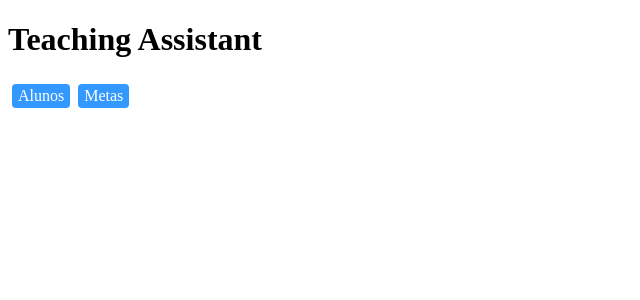
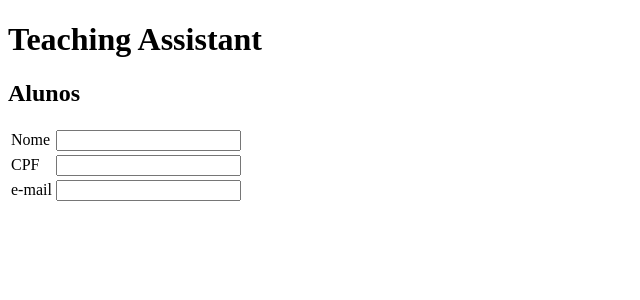
Before and after one commit to pauloborba/teachingassistant, an Angular app in the folder ta-gui/: page / in a window 1280 px wide. Shown: the top 300 px of the page, without its empty margins (0-640 px from the left). Built offline with nearby package versions, Linux system fonts and the light colour scheme.

Commit message:
elementos do formulario para cadastro de alunos

```diff
--- a/ta-gui/src/app/app.component.html
+++ b/ta-gui/src/app/app.component.html
@@ -1,14 +1,22 @@
-<html>
-
 <h1>
   Teaching Assistant
 </h1>
 
-<nav>
-    <a name="alunos" routerLink="/alunos">Alunos</a>
-    <a routerLink="/metas">Metas</a>
-</nav>
+<h2>
+  Alunos
+</h2>
 
-<router-outlet></router-outlet>
-
-</html>
+<table>
+<tr>
+   <td><label>Nome </label></td>
+   <td><input [(ngModel)]="aluno.nome" ></td>
+</tr>
+<tr>
+   <td><label>CPF </label></td>
+   <td><input [(ngModel)]="aluno.cpf" ></td>
+</tr>
+<tr>
+   <td><label>e-mail </label></td>
+   <td><input [(ngModel)]="aluno.email" ></td>
+</tr>
+</table>
--- a/ta-gui/src/app/app.component.ts
+++ b/ta-gui/src/app/app.component.ts
@@ -7,5 +7,11 @@ import { NgModule } from '@angular/core';
   styleUrls: ['./app.component.css']
 })
 export class AppComponent {
+   aluno: Aluno = {nome: "", cpf: "", email: ""};
+}
 
+export class Aluno {
+  nome: string;
+  cpf: string;
+  email: string;
 }
```
Also changed, not shown: ta-gui/src/app/app.module.ts (+1 -14 lines).
